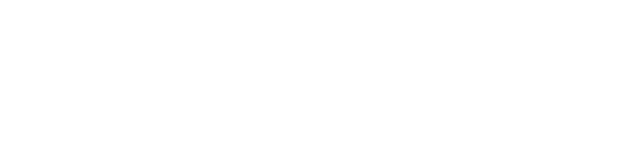
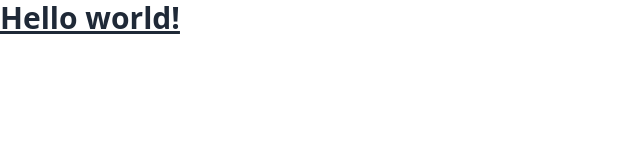
Before and after one commit to Arittro7/b9a5-js-paribahan-wave-2, a plain HTML site: page index.html in a window 1280 px wide. Shown: the whole page, without its empty margins (0-640 px from the left). Drawn offline with nearby package versions, Linux system fonts and the light colour scheme.

Commit message:
tailwind and daisy ui activated

```diff
--- a/index.html
+++ b/index.html
@@ -1,11 +1,20 @@
 <!DOCTYPE html>
 <html lang="en">
+
 <head>
   <meta charset="UTF-8">
   <meta name="viewport" content="width=device-width, initial-scale=1.0">
+  <script src="https://cdn.tailwindcss.com"></script>
   <title>JS Paribahan</title>
+
+  <link href="https://cdn.jsdelivr.net/npm/daisyui@4.12.10/dist/full.min.css" rel="stylesheet" type="text/css" />
+  <script src="https://cdn.tailwindcss.com"></script>
+
 </head>
+
 <body>
+  <h1 class="text-3xl font-bold underline">
+    Hello world!
+  </h1 </body>
 
-</body>
 </html>
--- /dev/null
+++ b/tailwind.config.js
@@ -0,0 +1,8 @@
+/** @type {import('tailwindcss').Config} */
+module.exports = {
+  content: ["./src/**/*.{html,js}"],
+  theme: {
+    extend: {},
+  },
+  plugins: [],
+}
```
